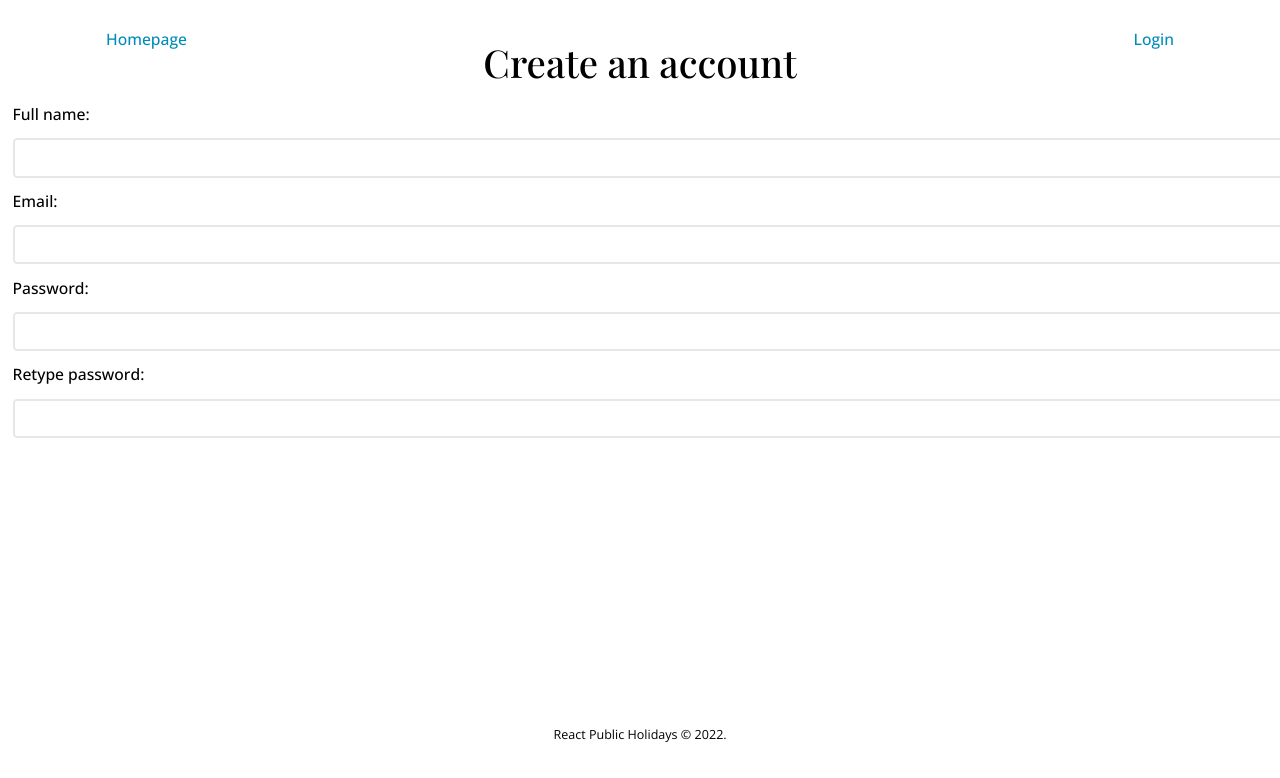
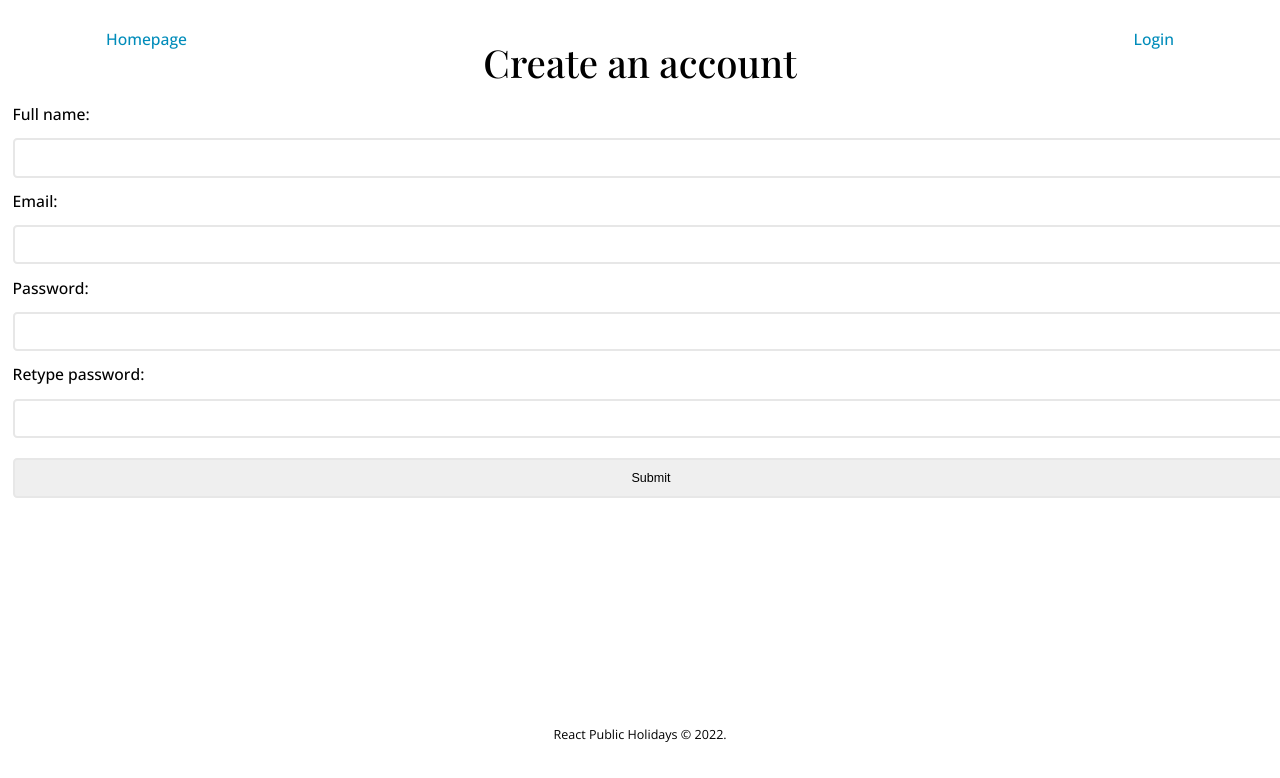
Before and after one commit to Amalitech-Public-Holiday/public-holiday-frontend, a React (Create React App) app: page /signup in a window 1280 px wide. Shown: the top 778 px of the page. Built offline with nearby package versions, Linux system fonts and the light colour scheme.

Commit message:
Add submit input

```diff
--- a/src/components/SignupForm/SignupForm.js
+++ b/src/components/SignupForm/SignupForm.js
@@ -17,6 +17,9 @@ const SignupForm = () => {
           <label htmlFor="password2">Retype password:</label>
           <input type="password" name="password2" />
         </div>
+        <div>
+            <input type="submit"/>
+        </div>
       </div>
     );
 }
```
